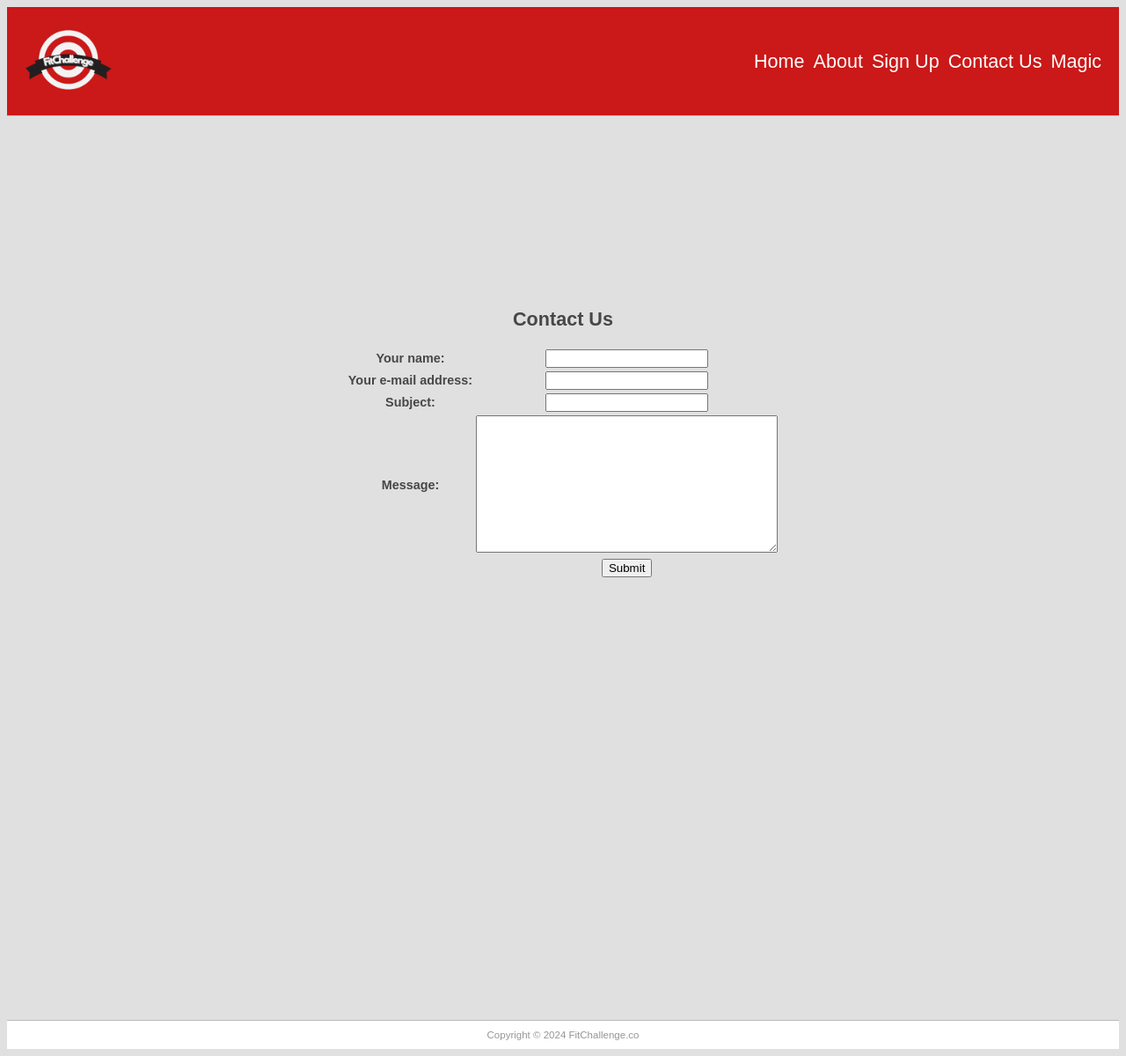
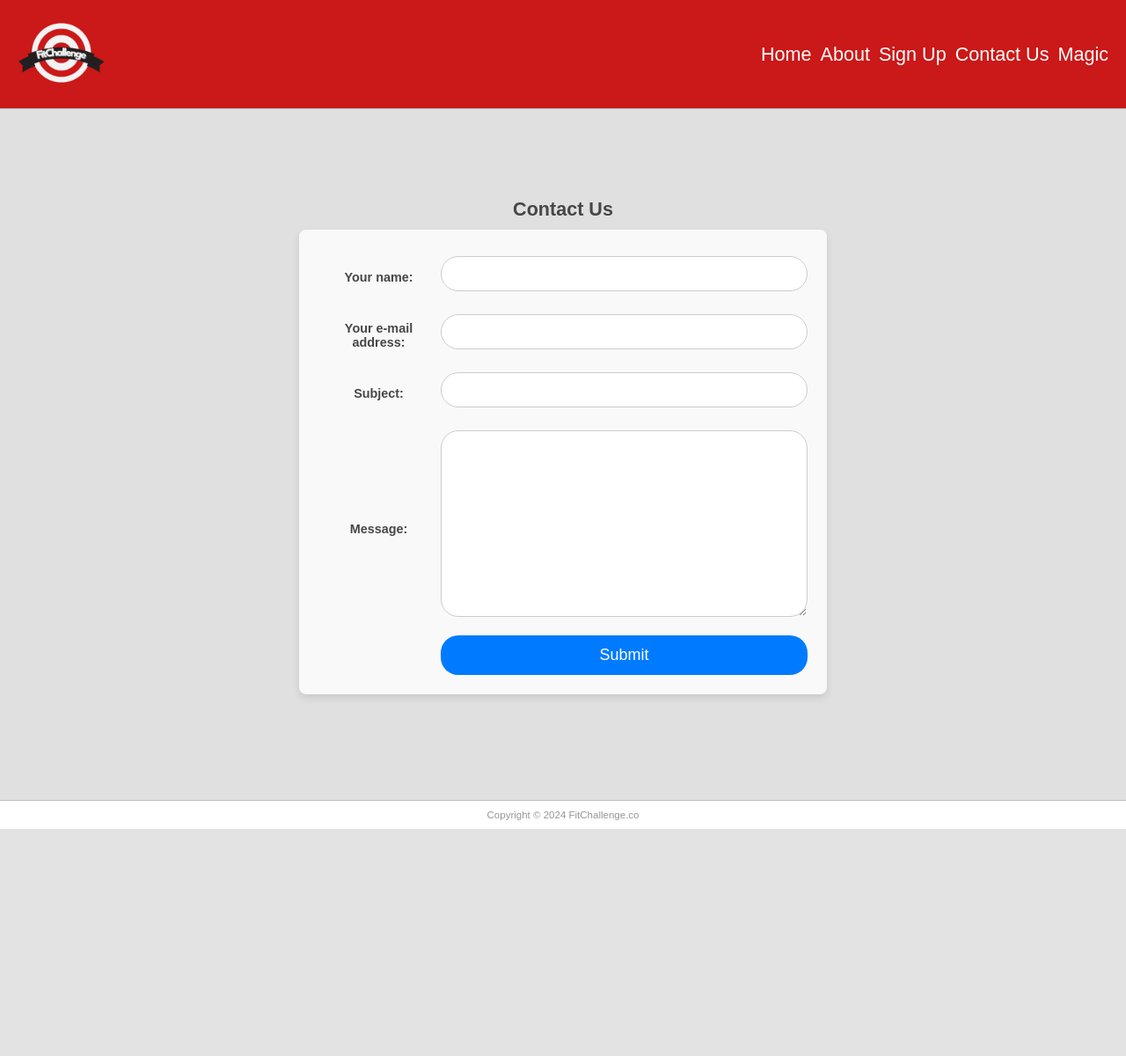
Before and after one commit to AdamG00/Web-Application-Group-Project, a Django app: page /contact/ in a window 1280 px wide. Shown: the whole page at 88% size. After the commit the page ends 942 px from the top, so only its background shows below. Run offline with Django 3.2, Linux system fonts and the light colour scheme; data comes from the database, SQL or seed files in the repository; both versions use the stored data as it was after the commit.

Commit message:
new contact page

```diff
--- /dev/null
+++ b/ca229_project_root/ca229_project_site/static/contact.css
@@ -0,0 +1,153 @@
+@charset "utf-8";
+body {
+	background-color: #E0E0E0;
+	font-family: Arial;
+	font-size: 0.9em;
+	text-align: justify;
+	color: #474747;
+}
+
+.logo-container img {
+    width: 100px;
+    height: auto;
+}
+
+#wrapper {
+	margin: 0 auto;
+	max-width: 800px;
+	display: flex;
+	flex-direction: column;
+	align-items: center;
+}
+
+#navbar {
+    background-color: #CB1818;
+    border-bottom: thin solid #BBBBBB;
+    padding: 10px 20px;
+	display: flex;
+    justify-content: space-between;
+}
+
+#nav {
+    display: flex;
+    align-items: center;;
+	margin-top: 0;
+	margin-bottom: 0;
+}
+
+#nav ul {
+    margin: 0;
+    padding: 0;
+    list-style-type: none;
+	display: flex;
+}
+
+#nav li {
+    margin-right: 10px;
+    font-size: 1em;
+    color: #ffffff;
+	position: relative;
+}
+
+#nav li:last-child {
+    margin-right: 0;
+    border-bottom: none;
+}
+
+#nav li a {
+	text-decoration: none;
+	color: #ffffff;
+	font-size: 1.5em;
+}
+
+#nav li a::after {
+    content: '';
+    position: absolute;
+    left: 0;
+    bottom: -2px;
+    height: 2px;
+    width: 0;
+    background-color: #FFFFFF;
+    transition: width 0.3s;
+}
+
+#nav li a:hover::after {
+    width: 100%;
+}
+
+#main {
+	margin-top: 100px;
+	text-align: center;
+	padding: 0 20px;
+}
+
+#footer {
+	text-align: center;
+	font-size: 0.8em;
+	margin-top: 100px;
+	padding-top: 10px;
+	padding-bottom: 10px;
+	background-color: #FFFFFF;
+	border-top: thin solid #BBBBBB;
+	clear: both;
+	color: #969696;
+}
+
+* {
+    box-sizing: border-box;
+    margin: 0;
+    padding: 0;
+}
+
+body {
+    font-family: Arial, sans-serif;
+}
+
+form {
+    max-width: 600px;
+    margin: 10px auto 20px;
+    padding: 20px;
+    background: #f9f9f9;
+    border-radius: 8px;
+    box-shadow: 0 4px 8px rgba(0, 0, 0, 0.1);
+}
+
+input[type="text"],
+input[type="email"],
+textarea {
+    width: 100%;
+    padding: 10px;
+    margin-top: 8px;
+    margin-bottom: 16px;
+    border: 1px solid #ccc;
+    border-radius: 20px;
+    font-size: 16px;
+}
+
+input[type="submit"] {
+    font-size: 18px;
+    width: 100%;
+    padding: 12px;
+    border: none;
+    border-radius: 20px;
+    color: white;
+    background-color: #007bff;
+    cursor: pointer;
+    transition: background-color 0.3s;
+}
+
+input[type="submit"]:hover {
+    background-color: #0056b3;
+}
+
+.success {
+    background-color: #ddffdd;
+    border-left: 6px solid #4CAF50;
+    margin-bottom: 15px;
+    padding: 4px 12px;
+    border-radius: 4px;
+}
+
+#wrapper {
+    margin-top: 1px;
+}
--- a/ca229_project_root/pages/templates/contact.html
+++ b/ca229_project_root/pages/templates/contact.html
@@ -8,7 +8,7 @@
 				Untitled Document
 			{% endblock title %}
 		</title>
-		<link href="{% static 'main.css' %}" rel="stylesheet" type="text/css">
+		<link href="{% static 'contact.css' %}" rel="stylesheet" type="text/css">
 		<link href="{% static 'favicon.ico' %}" rel="icon" type="image/x-icon">
 	</head>
 	<body>
```
Also changed, not shown: ca229_project_root/ca229_project_site/static/about.css (+30 -0 lines), ca229_project_root/pages/templates/pages/aboutpage.html (+11 -0 lines), ca229_project_root/ca229_project_site/static/workingout.jpeg (added), ca229_project_root/db.sqlite3, 3 other files.
